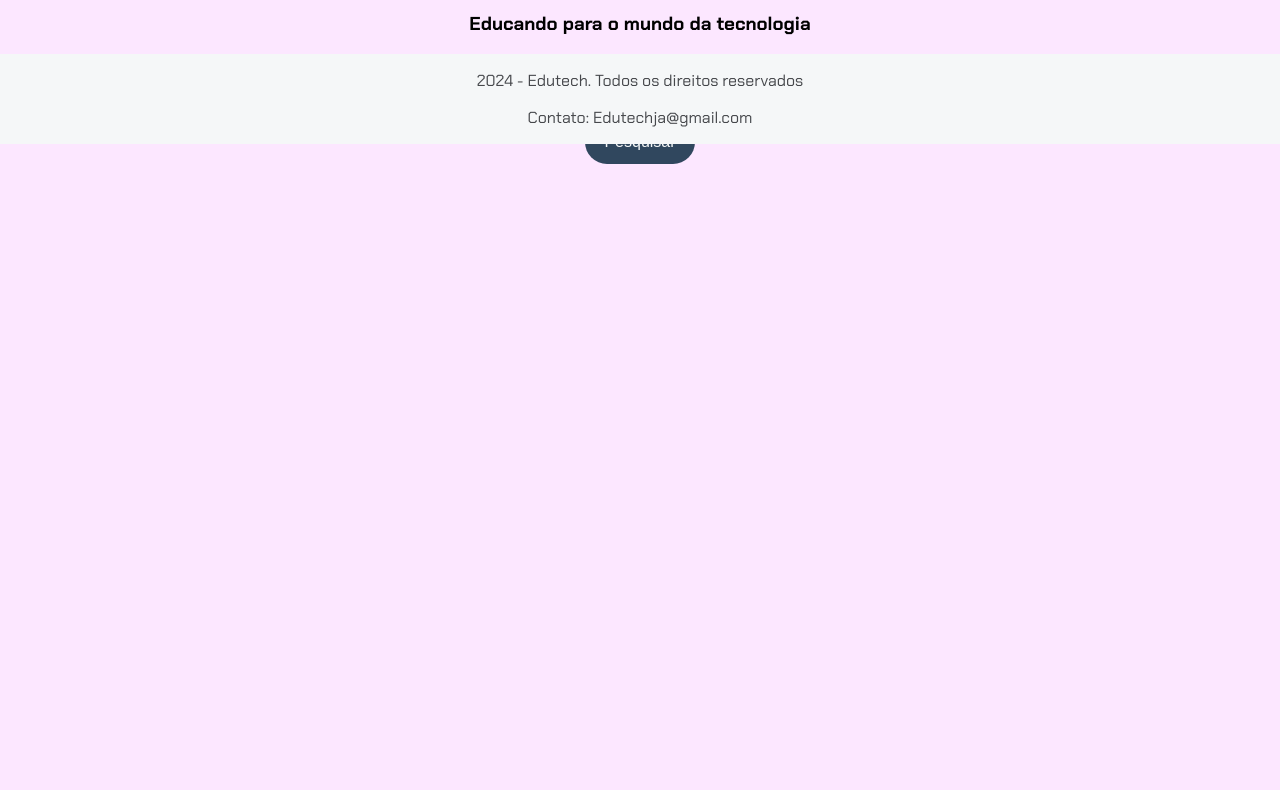
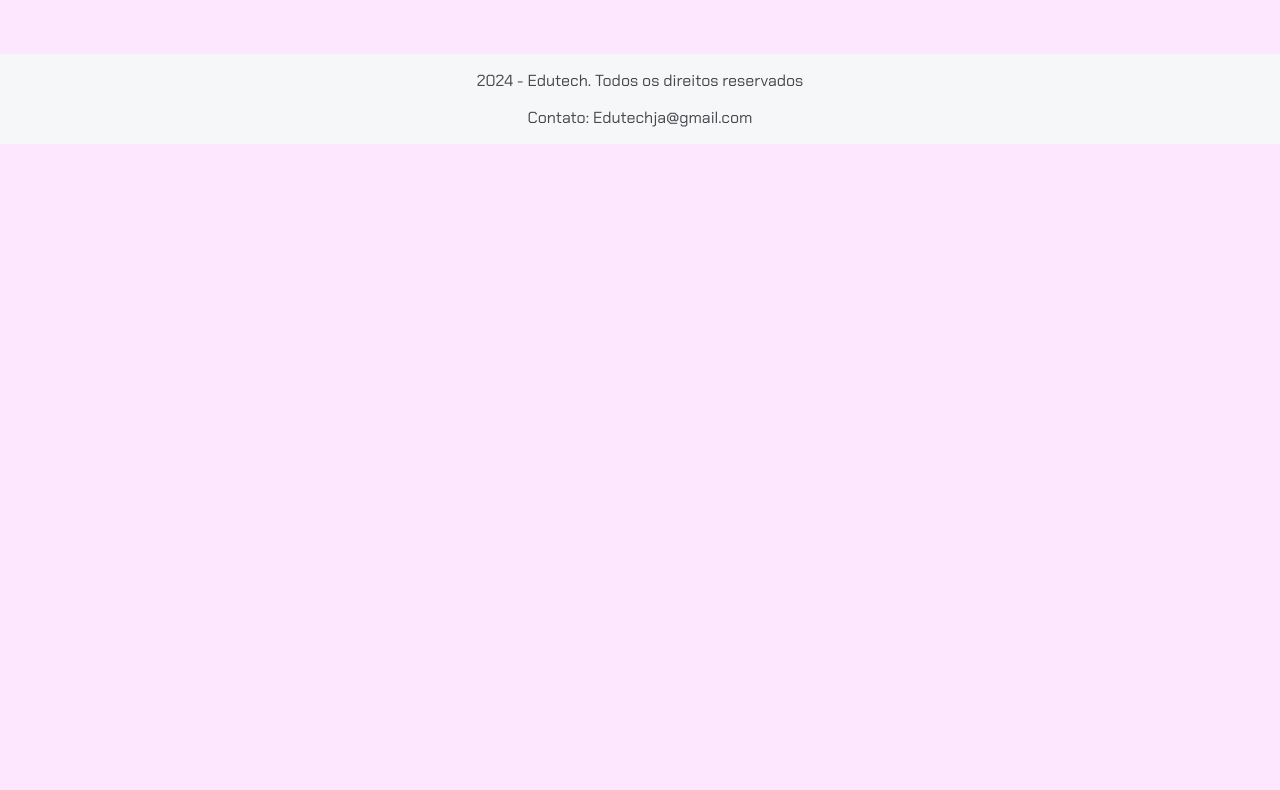
Before and after one commit to Lucas-fg/Imersao-alura-Gemini-, a plain HTML site: page index.html in a window 1280 px wide. Shown: the part 656-1446 px from the top of the page. After the commit the page ends 1200 px from the top, so only its background shows below. Drawn offline with Linux system fonts and the light colour scheme.

Commit message:
Update style.css

```diff
--- a/style.css
+++ b/style.css
@@ -10,7 +10,7 @@ body {
     flex-direction: column; /* Alinha os itens na vertical */
     align-items: center; /* Centraliza os itens horizontalmente */
     justify-content: center; /* Centraliza os itens verticalmente */
-    height: 230vh; /* Preenche a altura total da viewport */
+    height: 150vh; /* Preenche a altura total da viewport */
     margin: 0;
     padding: 0;
 }
```
